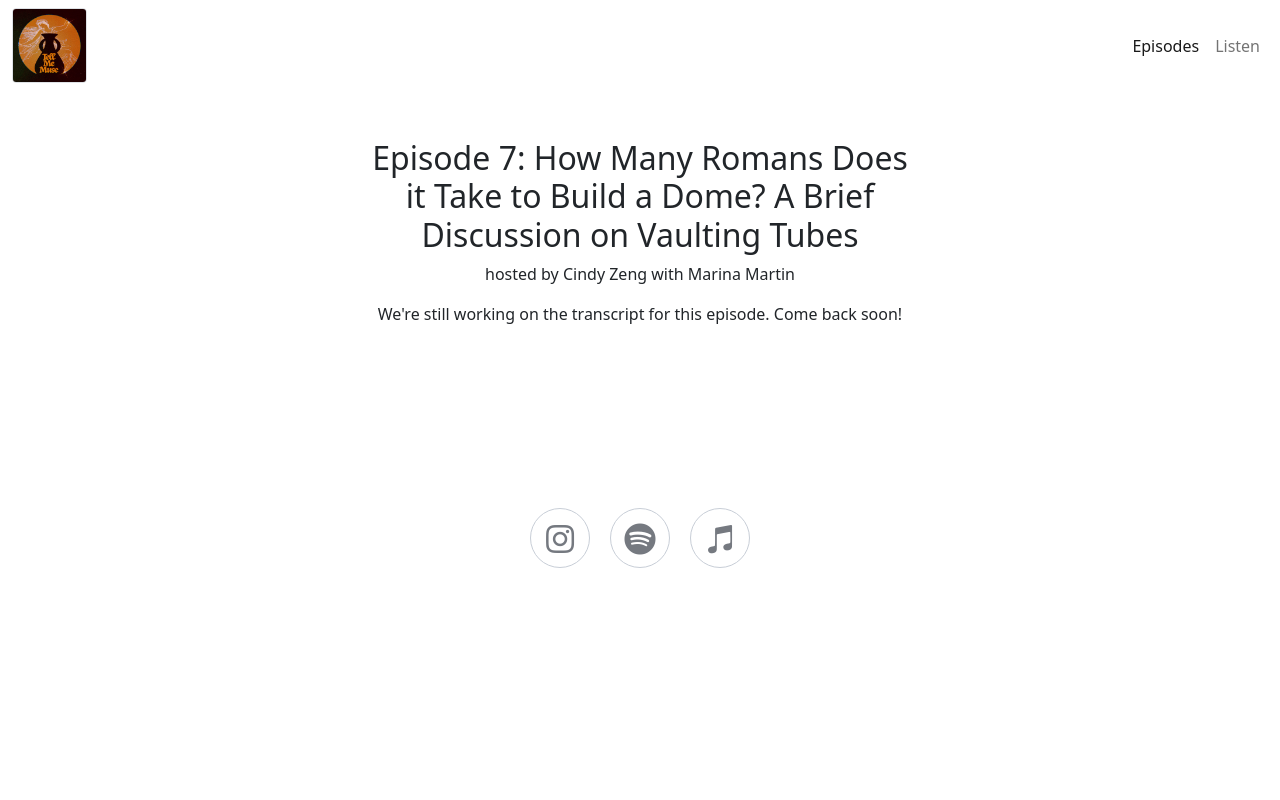
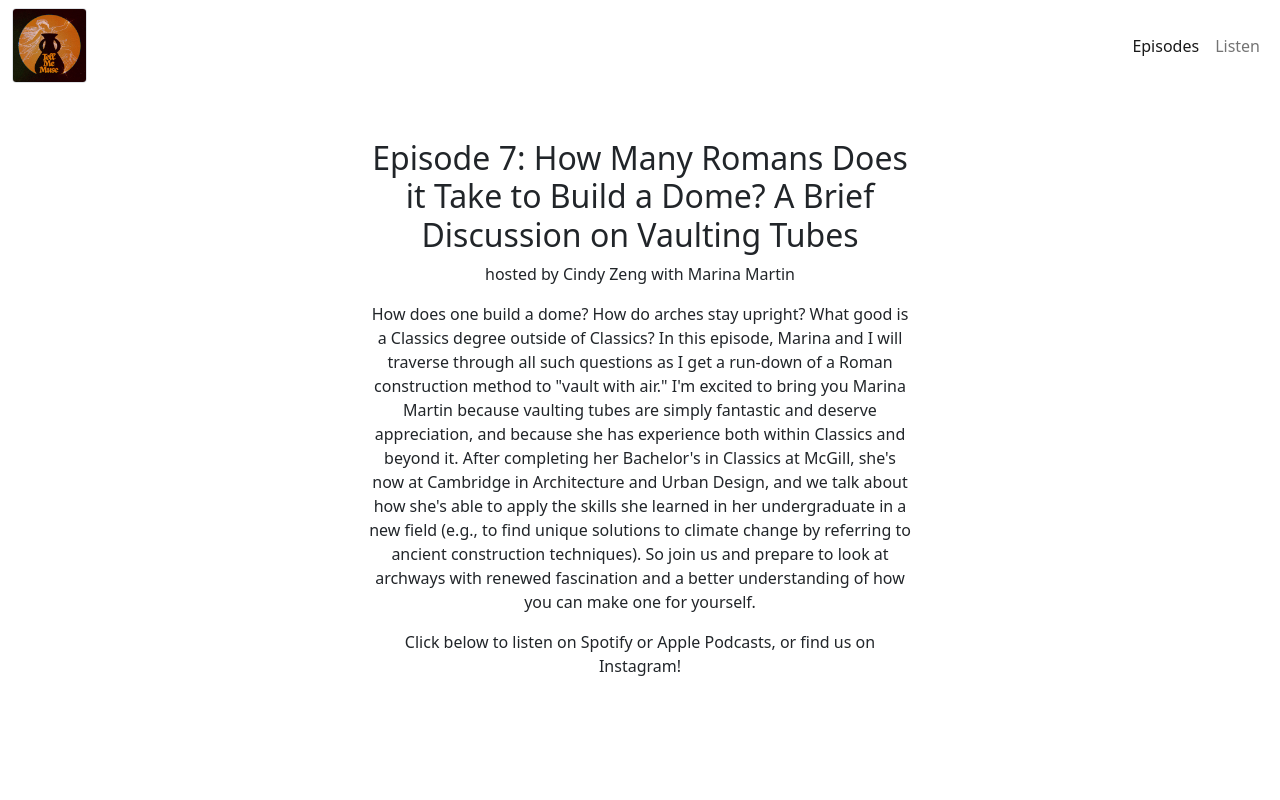
Before and after one commit to tellmemuse/tellmemuse.github.io, a plain HTML site: page transcripts/7.html in a window 1280 px wide. Shown: the top 800 px of the page. Drawn offline with Linux system fonts and the light colour scheme; some packages are replaced by stand-ins of ours; a script that the page names is missing.

Commit message:
Update 7.html

```diff
--- a/transcripts/7.html
+++ b/transcripts/7.html
@@ -36,7 +36,8 @@
             <div class="col-md-8 col-xl-6 text-center mx-auto">
                 <h2>Episode 7: How Many Romans Does it Take to Build a Dome? A Brief Discussion on Vaulting Tubes<br></h2>
                 <p class="w-lg-50">hosted by Cindy Zeng with&nbsp;Marina Martin<br></p>
-                <p class="w-lg-50">We're still working on the transcript for this episode. Come back soon!<br></p>
+                <p class="w-lg-50">How does one build a dome? How do arches stay upright? What good is a Classics degree outside of Classics? In this episode, Marina and I will traverse through all such questions as I get a run-down of a Roman construction method to "vault with air." I'm excited to bring you Marina Martin because vaulting tubes are simply fantastic and deserve appreciation, and because she has experience both within Classics and beyond it. After completing her Bachelor's in Classics at McGill, she's now at Cambridge in Architecture and Urban Design, and we talk about how she's able to apply the skills she learned in her undergraduate in a new field (e.g., to find unique solutions to climate change by referring to ancient construction techniques). So join us and prepare to look at archways with renewed fascination and a better understanding of how you can make one for yourself.<br></p>
+                <p class="w-lg-50">Click below to listen on Spotify or Apple Podcasts, or find us on Instagram!<br></p>
             </div>
         </div>
     </div>
```
